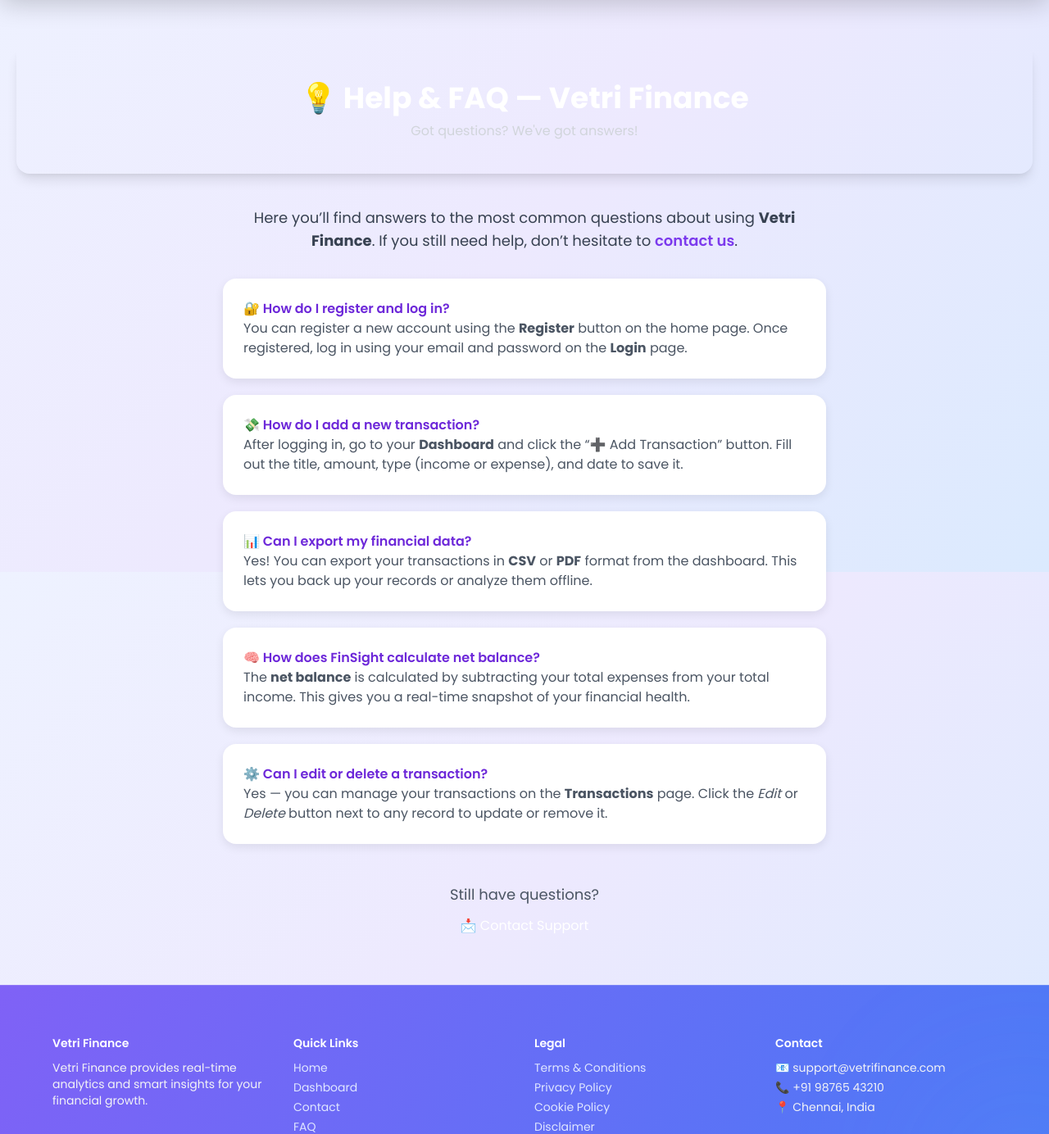
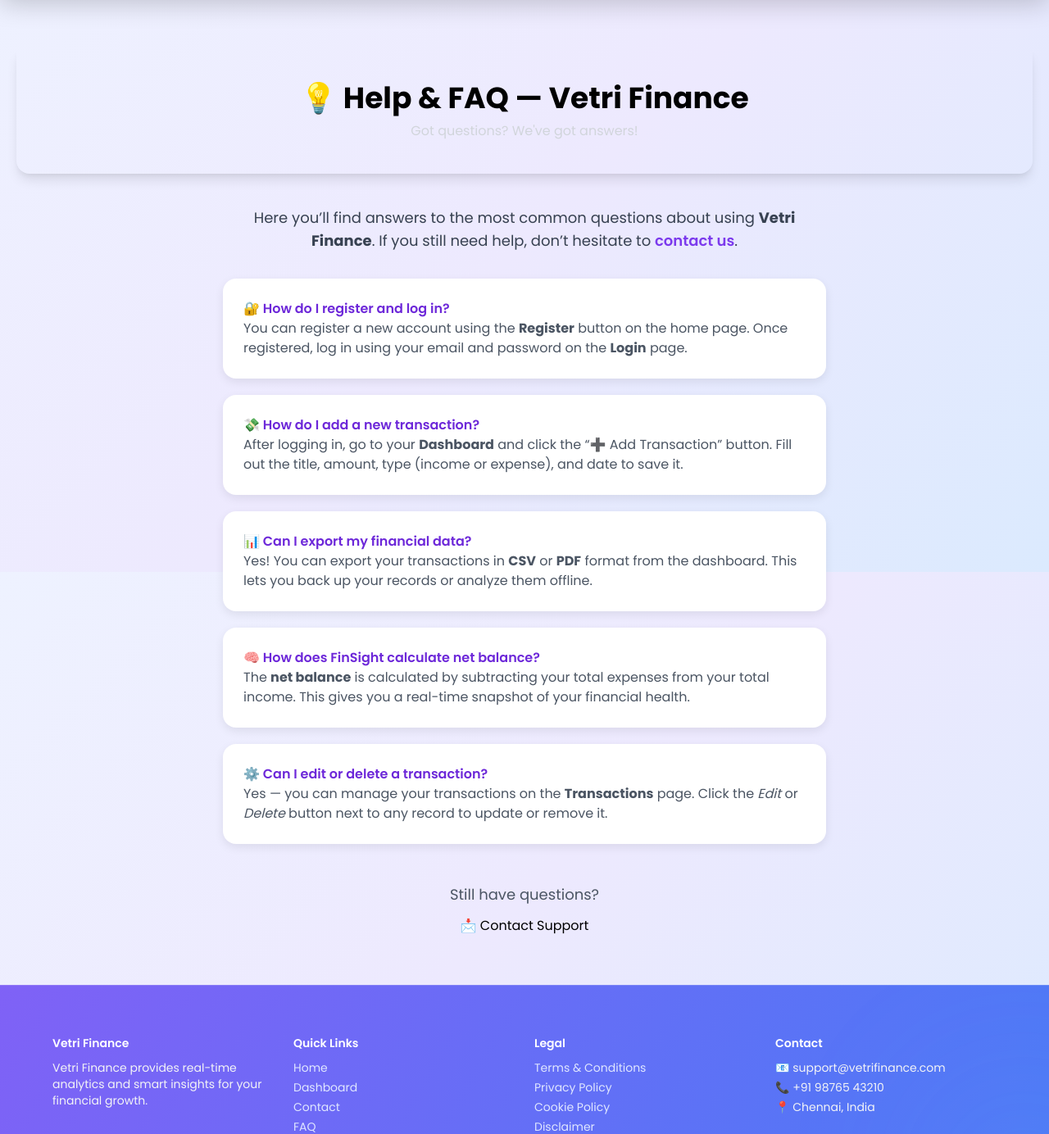
Before and after one commit to Akila27-18/VetriFinance, a Django app: page /faq/ in a window 1280 px wide. Shown: the part 102-1486 px from the top of the page at 82% size. Run offline with Django 5.2, Linux system fonts and the light colour scheme.

Commit message:
first commit

```diff
--- a/users/templates/registration/faq.html
+++ b/users/templates/registration/faq.html
@@ -3,7 +3,7 @@
 {% block title %}Help & FAQ — Vetri Finance{% endblock %}
 
 {% block content %}
-<header class="text-center py-10 bg-primary-300 text-white shadow-lg mb-10 rounded-b-2xl">
+<header class="text-center py-10 bg-primary-300 text-black shadow-lg mb-10 rounded-b-2xl">
   <h1 class="text-4xl font-extrabold">💡 Help & FAQ — Vetri Finance</h1>
   <p class="text-gray-300 mt-2">Got questions? We've got answers!</p>
 </header>
@@ -112,7 +112,7 @@
   <!-- CONTACT PROMPT -->
   <div class="text-center mt-12">
     <p class="text-gray-600 text-lg mb-3">Still have questions?</p>
-    <a href="{% url 'contact' %}" class="btn bg-primary text-white ">📩 Contact Support</a>
+    <a href="{% url 'contact' %}" class="btn bg-primary text-black ">📩 Contact Support</a>
   </div>
 </div>
 
```
